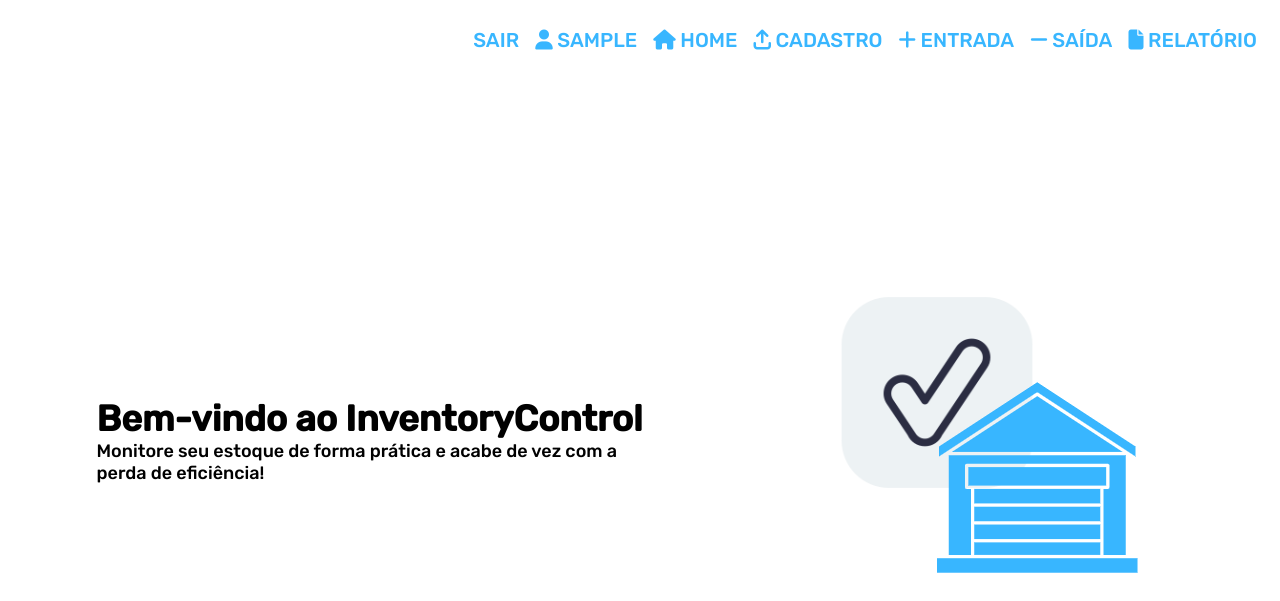
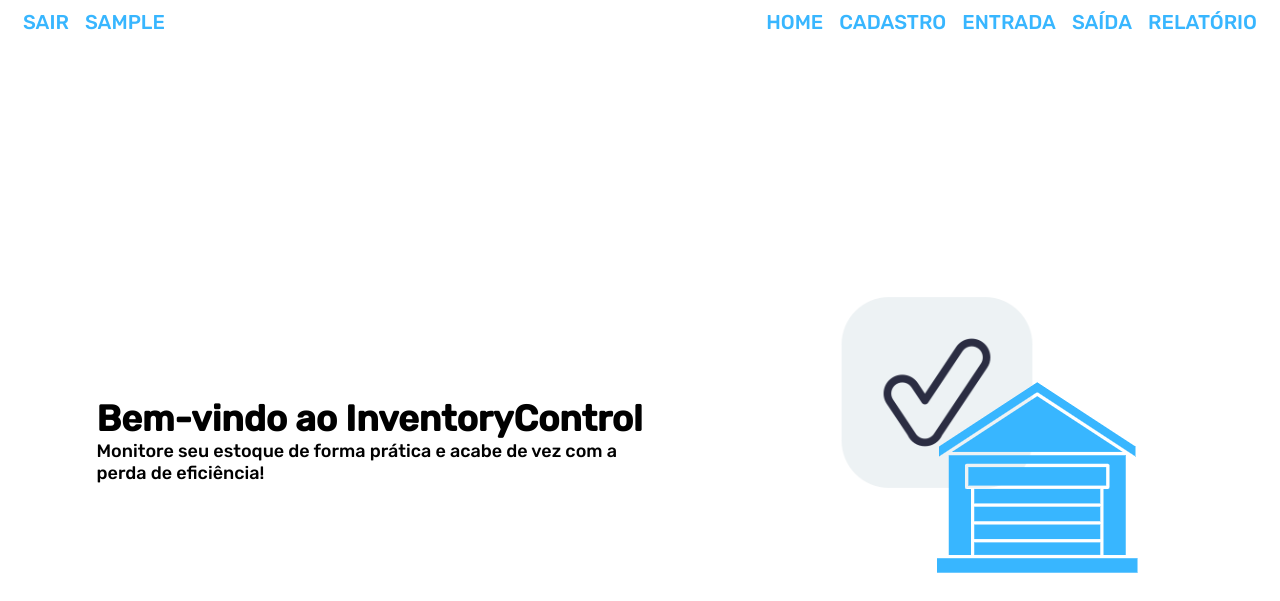
Before and after one commit to kettermann-g/controle-estoque, a PHP site: page /index.php in a window 1280 px wide. Shown: the top 601 px of the page. Run offline with PHP 8.4, Linux system fonts and the light colour scheme; the visitor is signed in with stand-in values (Sample User, id 1); tables that the repository leaves empty or names only in its code hold one stand-in row (values such as "Sample post"); some libraries are stand-ins or nearby versions.

Commit message:
navbar espaçada certinho

```diff
--- a/css/navbarStyle.css
+++ b/css/navbarStyle.css
@@ -1,20 +1,31 @@
 header {
   display: flex;
-  justify-content: space-between;
   max-width: 100vw;
   padding: 0px 15px;
   margin: 0 auto;
   height: 80px;
+  justify-content: space-between;
 }
 
 .navbar {
-  display: flex;
-  align-items: center;
+  padding-top: 10px;
+  width: 100vw;
+
 }
+
 
 .navbar ul {
   display: flex;
+  justify-content: space-between;
 }
+
+#div1, #div2 {
+  position: relative;
+  display: flex;
+}
+
+
+
 .link-disabled, .link-disabled a{
 color: #000000!important;
 padding: 0px 8px;
--- a/templates/header.php
+++ b/templates/header.php
@@ -67,7 +67,7 @@
       <link rel="stylesheet" href="<?= $BASE_URL ?>/css/entrada.css">
     <?php endif; ?> -->
 
-    <script defer src="https://kit.fontawesome.com/5fda86d671.js" crossorigin="anonymous"></script>
+
 
     <script defer src="<?= $BASE_URL ?>/js/pagina.js"></script>
 
@@ -77,11 +77,8 @@
 </head>
 <body>
 <header>
-  <div class="div-logo">
-
-  </div>
   <nav class="navbar">
-    <ul>
+    <ul id="ul-fudida">
       <!-- SE OBJETO USER NÃO ESTIVER SETADO: -->
       <?php if (!isset($user->username)): ?>
         <a href="<?= $BASE_URL ?>/login.php">
@@ -117,6 +114,7 @@
         </li>
       <!-- SE ESTIVER -->
       <?php else: ?>
+        <div id="div1">
           <li id="sair" class="link-enabled-danger" onclick="location.href='<?= $BASE_URL ?>/php/processoSair.php';">
             <span>Sair</span>
           </li>
@@ -126,7 +124,9 @@
             <i id ="cor5" class="fa-solid fa-user"></i>
             <span><?= $user->username ?></span>
           </li>
+        </div>
 
+        <div id="div2">
           <!-- LINK INDEX/HOME -->
           <a href="<?= $BASE_URL ?>/index.php">
             <li id="home" class="<?= $tagHome ?>">
@@ -138,7 +138,7 @@
           <!-- LINK CADASTRO NEW -->
           <a href="<?= $BASE_URL ?>/cadastroNew.php">
             <li id="cadastro" class="<?= $tagCadastro ?>">
-          <i id="cor1" class="fa-solid fa-arrow-up-from-bracket"></i>
+              <i id="cor1" class="fa-solid fa-book-circle-arrow-up"></i>
               <span>Cadastro</span>
             </li>
           </a>
@@ -157,7 +157,7 @@
             <i id="cor4" class="fa-solid fa-file"></i>
             <span>Relatório</span>
           </li>
-
+        </div>
       <!-- FIM IF -->
       <?php endif; ?>
 
```
Lines whose indentation alone changed are shown as unchanged.
